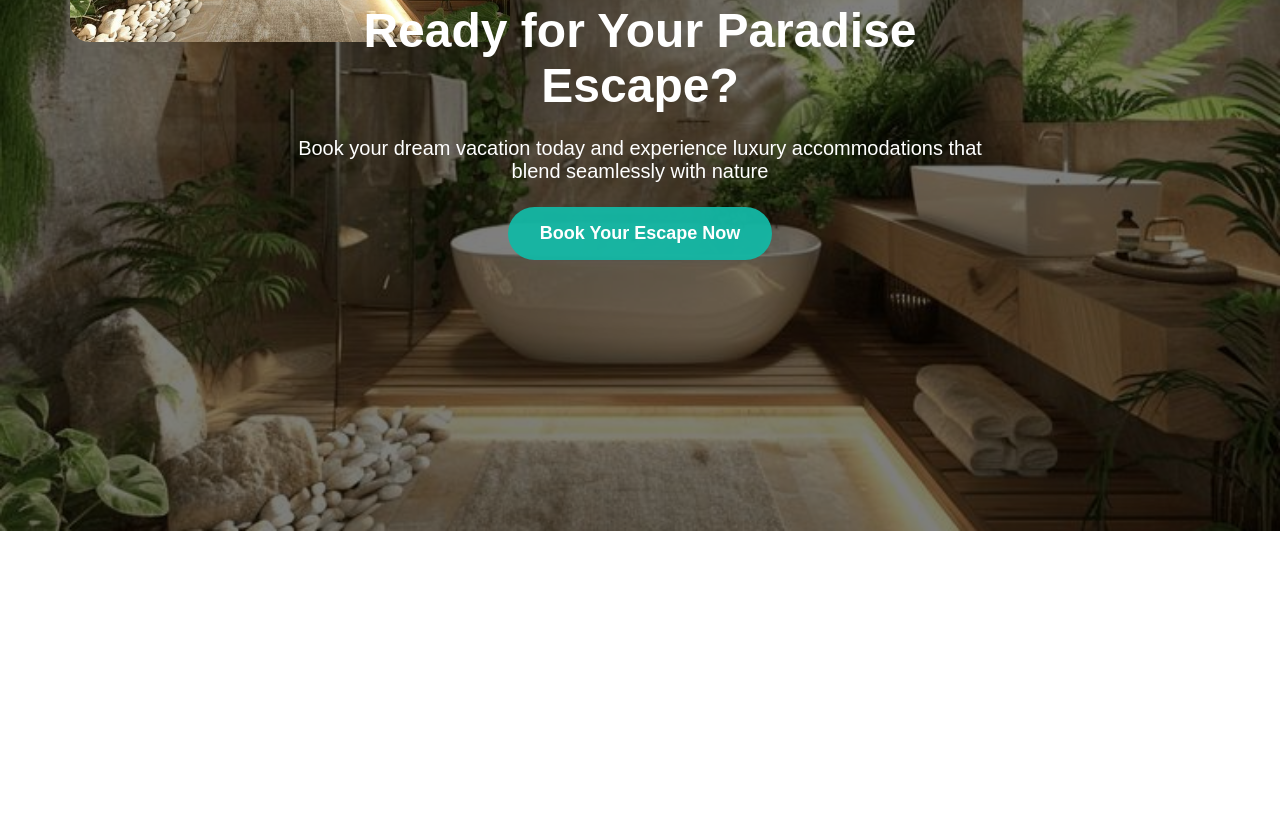
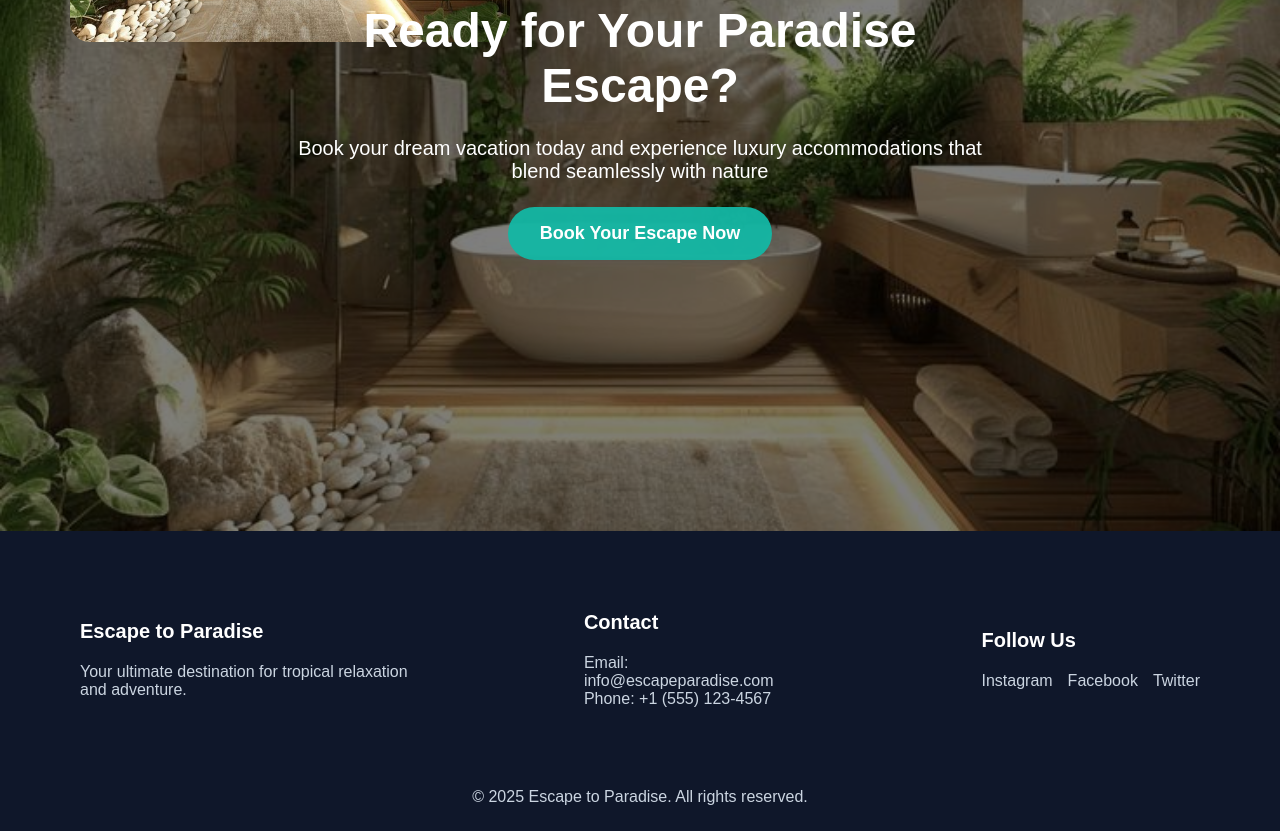
Before and after one commit to Newlove-Kwarfo/Paradise-escape-project, a plain HTML site: page index.html in a window 1280 px wide. Shown: the part 4419-5250 px from the top of the page. Before the commit the page ends 4950 px from the top, so only its background shows below. Drawn offline with Linux system fonts and the light colour scheme.

Commit message:
2nd commit

```diff
--- a/index.html
+++ b/index.html
@@ -152,7 +152,42 @@
         </div>
     </main>
     <footer>
-
+        <div class="foot">
+            <div class="container">
+                <div class="fcta">
+                    <h3>
+                    Escape to Paradise
+                    </h3>
+                    <p>
+                        Your ultimate destination for tropical relaxation and adventure.                    </p>
+                </div>
+                <div class="contact">
+                    <h3>
+                    Contact
+                    </h3>
+                    <p>
+                        Email: info@escapeparadise.com<br>Phone: +1 (555) 123-4567
+                    </p>
+                </div>
+                <div class="socials">
+                    <h3>
+                    Follow Us
+                    </h3>
+                    <p id="social">
+                        <a href="#">Instagram</a>
+                        <a href="#">Facebook </a>
+                        <a href="#">Twitter</a>
+                    </p>
+                </div>
+            </div>
+            <div class="container2">
+                <div class="copyright">
+                    <p>
+                    © 2025 Escape to Paradise. All rights reserved.
+                    </p>
+                </div>
+            </div>
+        </div>
     </footer>
 </body>
 </html>
--- a/style.css
+++ b/style.css
@@ -407,5 +407,76 @@ header nav{
     align-items: center;
     justify-content: space-between;
     gap: 1rem;
+}
+
+footer{
+ position: absolute;
+ width: 100%;
+}
+
+.foot{
+    background-color: rgb(15 23 42);;
+    background-attachment: fixed;
+    width: 100vw;
+    height: 300px;
+    color: white;
+}
+
+.foot h3 {
+    font-size: 1.25rem;
+    font-weight: 600;
+}
+
+.foot p {
+    font-size: 1rem;
+    max-width: 350px;
+    color: rgb(203 213 225);
+}
+
+.container {
+    display: flex;
+    justify-content: flex-start;
+    gap: 170px;
+    padding: 80px;
 
 }
+
+.container2 {
+    display: flex;
+    justify-content: center;
+    align-items: center;
+
+}
+.fcta {
+    display: flex;
+    flex-direction: column;
+    justify-content: center;
+    align-items: flex-start;
+    max-width: 350px;
+    gap: 20px;
+}
+.contact {
+    display: flex;
+    flex-direction: column;
+    justify-content: center;
+    align-items: flex-start;
+    max-width: 400px;
+    gap: 20px;
+}
+.socials {
+    display: flex;
+    flex-direction: column;
+    justify-content: center;
+    align-items: flex-start;
+    max-width: 400px;
+    gap: 20px;
+}
+.socials a{
+    text-decoration: none;
+    color: rgb(203 213 225)
+}
+
+#social {
+    display: flex;
+    gap: 15px;
+}
```
